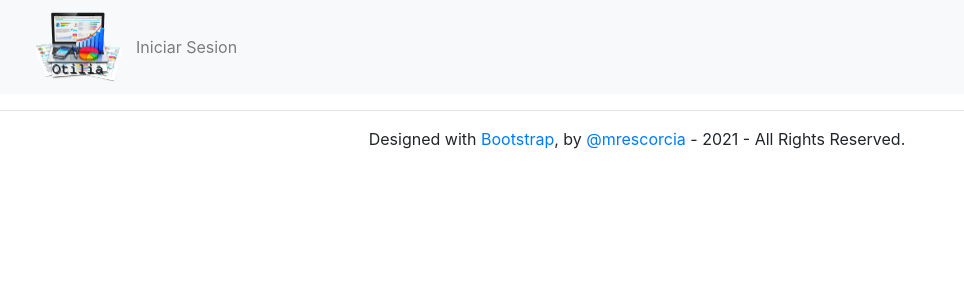
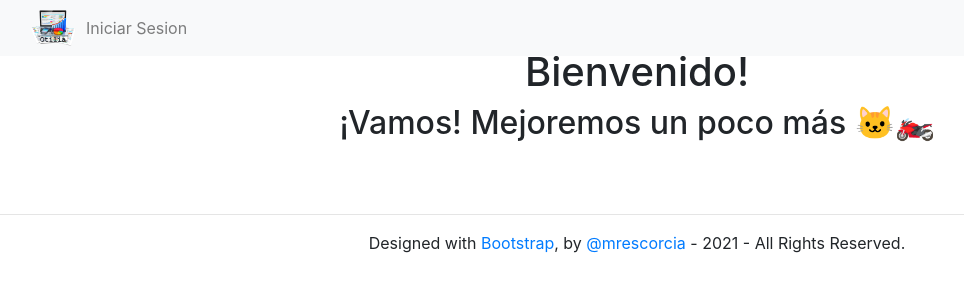
Before and after one commit to mrescorcia/otilia, a Django app: page / in a window 1280 px wide. Shown: the top 300 px of the page, without its empty margins (3-967 px from the left). Run offline with Django 3.2, Linux system fonts and the light colour scheme.

Commit message:
25-06-2021

```diff
--- a/templates/base.html
+++ b/templates/base.html
@@ -28,7 +28,7 @@
         <nav class="navbar navbar-expand-lg navbar-light fixed-top bg-light">
             <div class="container-fluid">
                 <!--a class="navbar-brand" href="/">Otilia</a-->
-                <a title="Otilia" href="/"><img class="rounded mx-auto d-block" width="100"
+                <a title="Otilia" href="/"><img class="rounded mx-auto d-block" width="50"
                         src="{% static 'img/OtiliaTransparente.png' %}" alt="Los Tejos" /></a>
                 <button class="navbar-toggler" type="button" data-bs-toggle="collapse"
                     data-bs-target="#navbarSupportedContent" aria-controls="navbarSupportedContent"
@@ -95,7 +95,7 @@
         </nav>
     </header>
 
-    <div class="container">
+    <div class="container py-5">
         {% block contenido %}
 
         {% endblock %}
```
